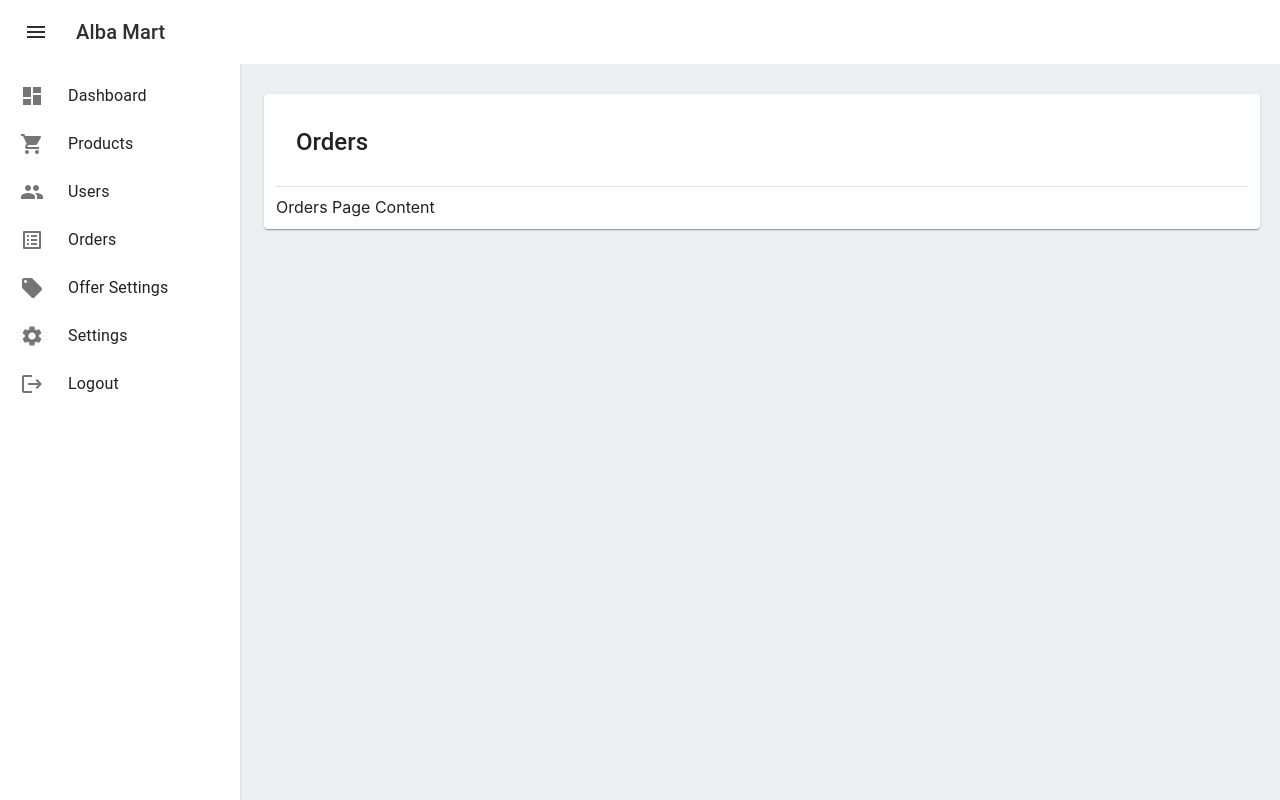
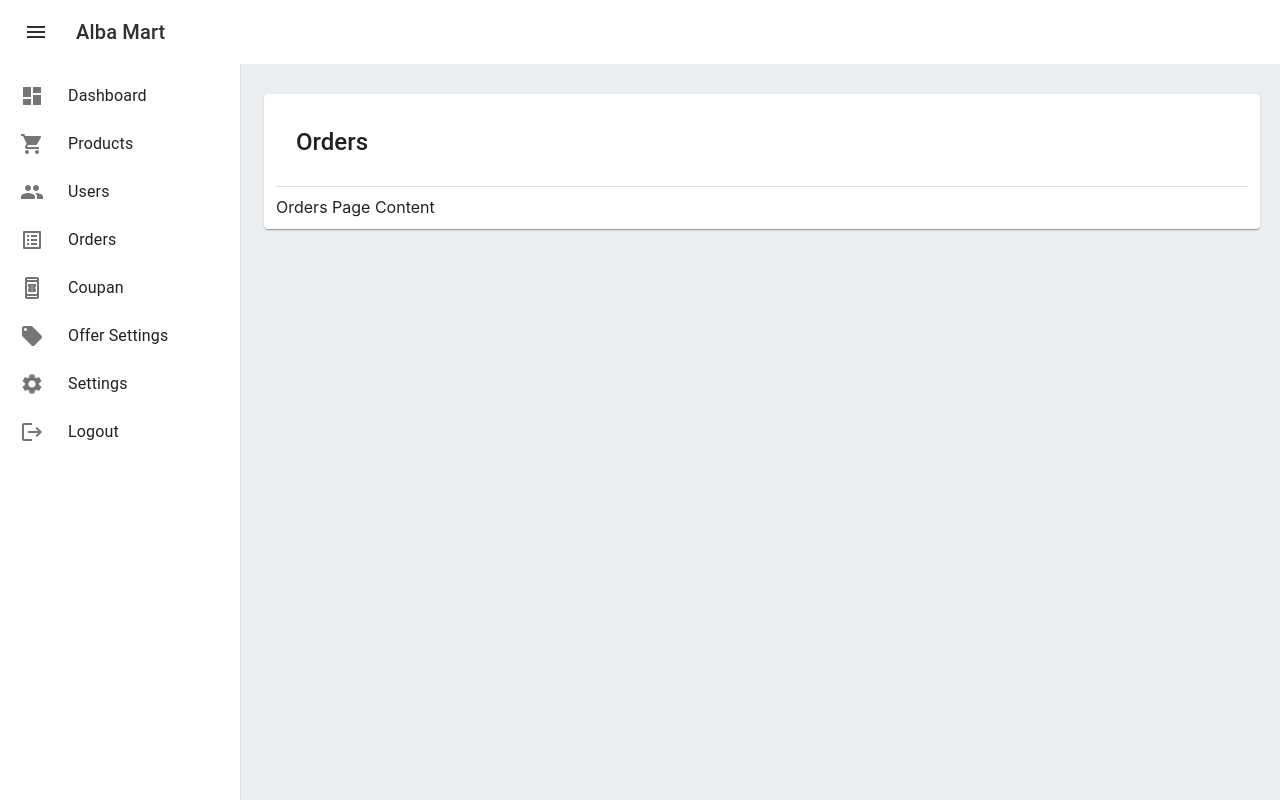
Before and after one commit to meraj966/Alba-Mart, a React (Create React App) app: page /orders in a window 1280 px wide. Built offline with nearby package versions, Linux system fonts and the light colour scheme.

Commit message:
[initial push for coupan functionality]

```diff
--- a/src/App.js
+++ b/src/App.js
@@ -6,6 +6,7 @@ import Orders from "./pages/Orders";
 import Login from "./Login";
 import Settings from './pages/Settings';
 import Dashboard from "./dashboard";
+import Coupan from "./pages/Coupan";
 import OfferSettings from './offers';
 import OfferDetailView from './offers/components/OfferDetailView';
 
@@ -16,6 +17,7 @@ export default function App() {
     <BrowserRouter>
       <Routes>
         <Route path="/" exact element={<Login />}></Route>
+        <Route path="/coupan" exact element={<Coupan />}></Route>
         <Route path="/dashboard" exact element={<Dashboard />}></Route>
         <Route path="/products" exact element={<Products />}></Route>
         <Route path="/users" exact element={<Users />}></Route>
--- a/src/components/Sidenav.jsx
+++ b/src/components/Sidenav.jsx
@@ -8,6 +8,7 @@ import ListItemIcon from "@mui/material/ListItemIcon";
 import ListItemText from "@mui/material/ListItemText";
 import ShoppingCartIcon from "@mui/icons-material/ShoppingCart";
 import Settings from "@mui/icons-material/Settings";
+import BookOnlineOutlinedIcon from '@mui/icons-material/BookOnlineOutlined';
 import GroupIcon from "@mui/icons-material/Group";
 import { useNavigate } from "react-router-dom";
 import { useAppStore } from "../appStore";
@@ -179,6 +180,34 @@ export default function Sidenav() {
             <ListItemText primary="Orders" sx={{ opacity: open ? 1 : 0 }} />
           </ListItemButton>
         </ListItem>
+
+        <ListItem
+          disablePadding
+          sx={{ display: "block" }}
+          onClick={() => {
+            navigate("/coupan");
+          }}
+        >
+          <ListItemButton
+            sx={{
+              minHeight: 48,
+              justifyContent: open ? "initial" : "center",
+              px: 2.5,
+            }}
+          >
+            <ListItemIcon
+              sx={{
+                minWidth: 0,
+                mr: open ? 3 : "auto",
+                justifyContent: "center",
+              }}
+            >
+              <BookOnlineOutlinedIcon />
+            </ListItemIcon>
+            <ListItemText primary="Coupan" sx={{ opacity: open ? 1 : 0 }} />
+          </ListItemButton>
+          </ListItem>
+
         <ListItem
           disablePadding
           sx={{ display: "block" }}
--- /dev/null
+++ b/src/pages/Coupan.jsx
@@ -0,0 +1,70 @@
+import React, { useState } from "react";
+import "../Dash.css";
+import { useEffect } from "react";
+import { useAppStore } from "d:/AlbaProject/abcd/src/appStore";
+import PageTemplate from "./reusable/PageTemplate";
+import {
+  Modal,
+  Stack,
+  Autocomplete,
+  TextField,
+  Typography,
+  Button,
+} from "@mui/material";
+import { collection, getDocs } from "firebase/firestore";
+import { db } from "d:/AlbaProject/abcd/src/firebase-config";
+import AddCircleIcon from "@mui/icons-material/AddCircle";
+
+export default function Products() {
+  const rows = useAppStore((state) => state.rows);
+  const setRows = useAppStore((state) => state.setRows);
+  const menuRef = collection(db, "Menu");
+
+  useEffect(() => {
+    getMenuData();
+  }, []);
+
+  const getMenuData = async () => {
+    const data = await getDocs(menuRef);
+    setRows(data.docs.map((doc) => ({ ...doc.data(), id: doc.id })));
+  };
+
+  return (
+    <>
+      <PageTemplate
+        title="Coupan List"
+        actionBar={
+          <Stack direction="row" spacing={2} className="my-2 mb-2">
+            <Autocomplete
+              disablePortal
+              id="combo-box-demo"
+              options={rows}
+              sx={{ width: 300 }}
+              renderInput={(params) => (
+                <TextField {...params} size="small" label="Search Coupan" />
+              )}
+            />
+            <Typography
+              variant="h6"
+              component="div"
+              sx={{ flexGrow: 1 }}
+            ></Typography>
+            <Button
+              variant="contained"
+              endIcon={<AddCircleIcon />}
+            >
+              Add Coupan
+            </Button>
+          </Stack>
+        }
+      >
+        {/* <CoupanList
+          rows={rows}
+          setFormid={setFormid}
+          handleEditOpen={handleEditOpen}
+          deleteProd={getMenuData}
+        /> */}
+      </PageTemplate>
+    </>
+  );
+}
```
